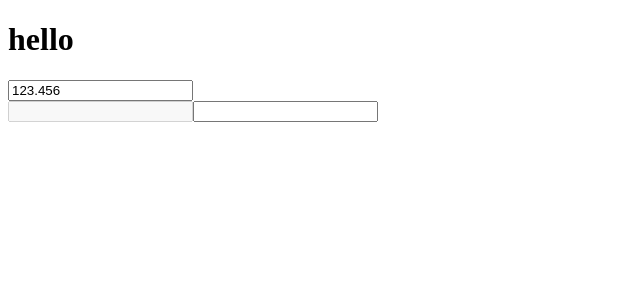
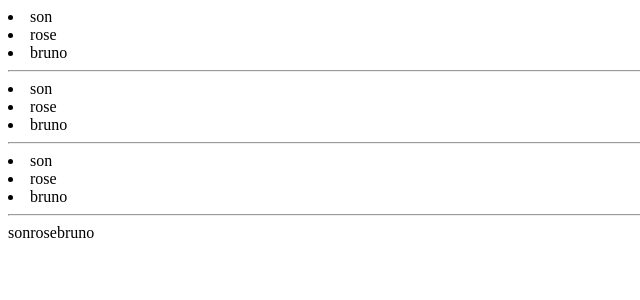
Before and after one commit to KWONYUBIN/react20241105, a React (Vite) app: page / in a window 1280 px wide. Shown: the top 300 px of the page, without its empty margins (0-640 px from the left). Built offline with nearby package versions, Linux system fonts and the light colour scheme.

Commit message:
list map

```diff
--- /dev/null
+++ b/src/apps/MyApp9.jsx
@@ -0,0 +1,24 @@
+import React from "react";
+
+function MyApp9(props) {
+  const a = ["son", "rose", "bruno"];
+  const b = [<li>son</li>, <li>rose</li>, <li>bruno</li>];
+
+  const c = a.map((e) => <li>{e}</li>);
+
+  return (
+    <div>
+      {a.map((n) => (
+        <li>{n}</li>
+      ))}
+      <hr />
+      {c}
+      <hr />
+      {b}
+      <hr />
+      {a}
+    </div>
+  );
+}
+
+export default MyApp9;
--- a/src/main.jsx
+++ b/src/main.jsx
@@ -1,9 +1,9 @@
 import React, { StrictMode } from "react";
 import { createRoot } from "react-dom/client";
-import App7 from "./practice/App7.jsx";
+import MyApp9 from "./apps/MyApp9.jsx";
 
 createRoot(document.getElementById("root")).render(
   <StrictMode>
-    <App7 />
+    <MyApp9 />
   </StrictMode>,
 );
```
Also changed, not shown: src/apps/MyApp8.jsx (added, +66 -0 lines).
